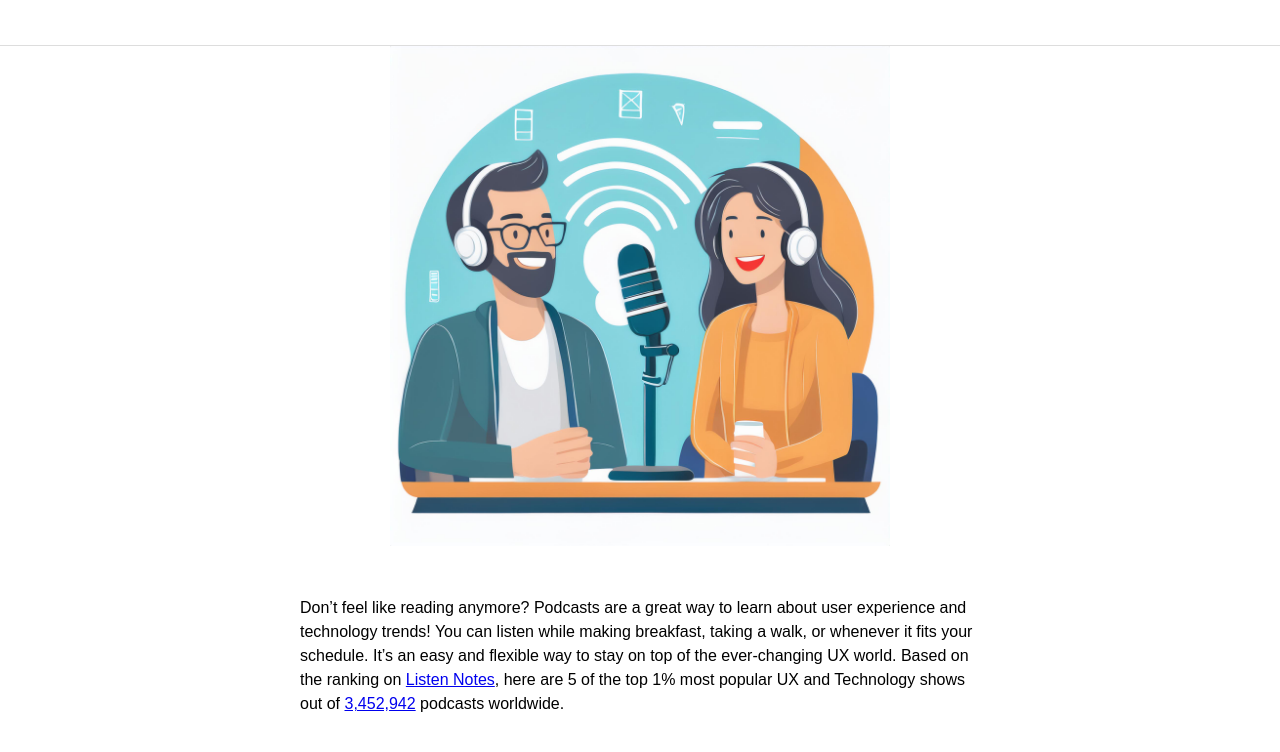
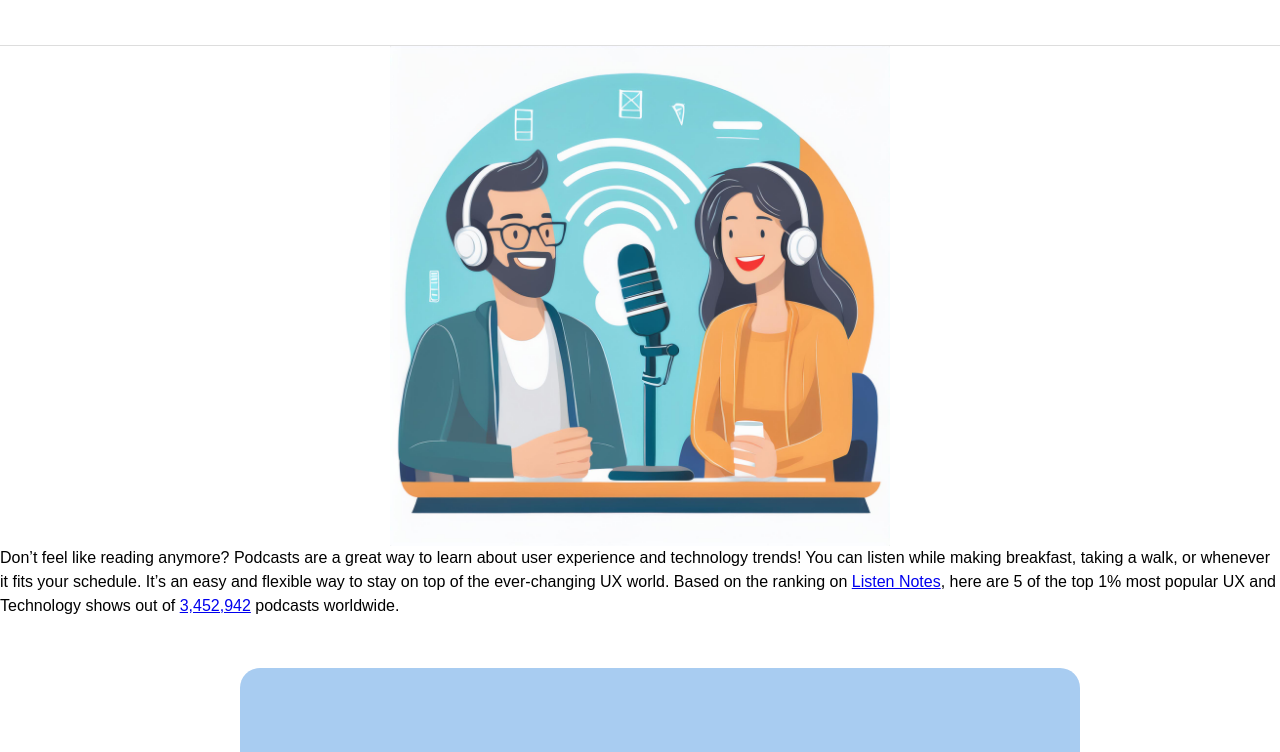
Before and after one commit to jasmine-707/info-tech-final-project, a plain HTML site: page blog3.html in a window 1280 px wide. Shown: the part 200-952 px from the top of the page. Drawn offline with Linux system fonts and the light colour scheme.

Commit message:
Update blog3.html

```diff
--- a/blog3.html
+++ b/blog3.html
@@ -108,9 +108,9 @@
    <div class="nav">
         <img src="logo.jpg" alt="Logo">
         <ul>
-            <li><a href="#home">Home</a></li>
-            <li><a href="#about">About Us</a></li>
-            <li><a href="#blog">Blog</a></li>
+            <li><a href="#home.html">Home</a></li>
+            <li><a href="#about.html">About Us</a></li>
+            <li><a href="#blog.html">Blog</a></li>
         </ul>
     </div>
 
@@ -122,7 +122,7 @@
    <main>
         <img src="podcast.jpeg" alt="ai-generated podcast image">
 
-        <section class="intro">
+        <section>
             <p1>
                Don’t feel like reading anymore? Podcasts are a great way to learn about user experience and technology trends! You can listen while making breakfast, taking a walk, or whenever it fits your schedule. It’s an easy and flexible way to stay on top of the ever-changing UX world. Based on the ranking on <a href="https://www.listennotes.com">Listen Notes</a>, here are 5 of the top 1% most popular UX and Technology shows out of <a href="https://www.listennotes.com/podcast-stats/">3,452,942</a> podcasts worldwide.
             </p1>
```
